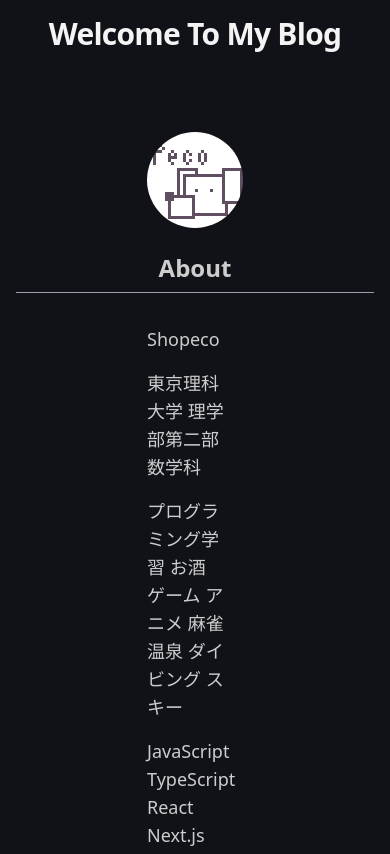
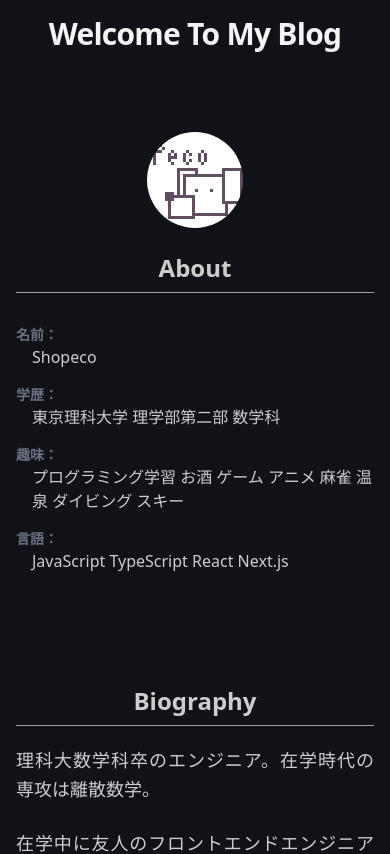
Before and after one commit to skikuchi7329/Portfolio, a Next.js app: page / in a window 390 px wide. Shown: the top 854 px of the page. Built offline with nearby package versions, Linux system fonts and the light colour scheme.

Commit message:
fix: improve layout and styling of About component

```diff
--- a/src/components/About.tsx
+++ b/src/components/About.tsx
@@ -24,13 +24,16 @@ const About = () => {
           About
         </h2>
 
-        <dl className="space-y-4">
+        <dl className="w-full space-y-4">
           {profileItems.map((item) => (
-            <div key={item.label} className="grid grid-cols-[80px_1fr] items-baseline gap-4">
-              <dt className="hidden text-right text-sm font-semibold text-lg sm:block">
-                {item.label}
+            <div
+              key={item.label}
+              className="sm:grid sm:grid-cols-[80px_1fr] sm:items-baseline sm:gap-4"
+            >
+              <dt className="text-sm font-semibold text-gray-500 dark:text-gray-400 sm:text-right sm:text-lg sm:text-gray-900 sm:dark:text-white">
+                {item.label}：
               </dt>
-              <dd className="text-base text-lg">{item.value}</dd>
+              <dd className="pl-4 text-base sm:pl-0 sm:text-lg">{item.value}</dd>
             </div>
           ))}
         </dl>
```
